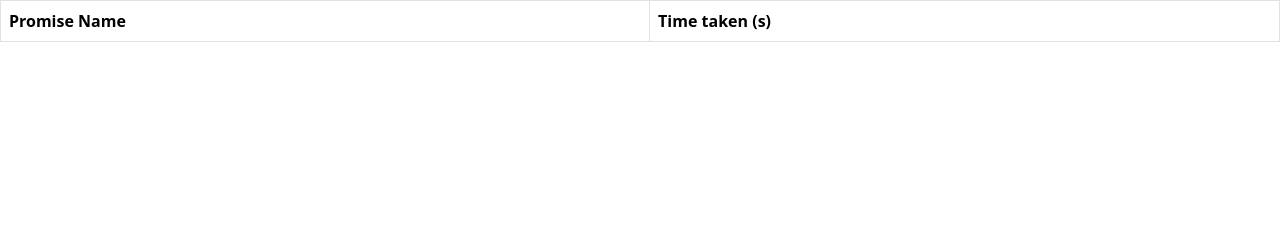
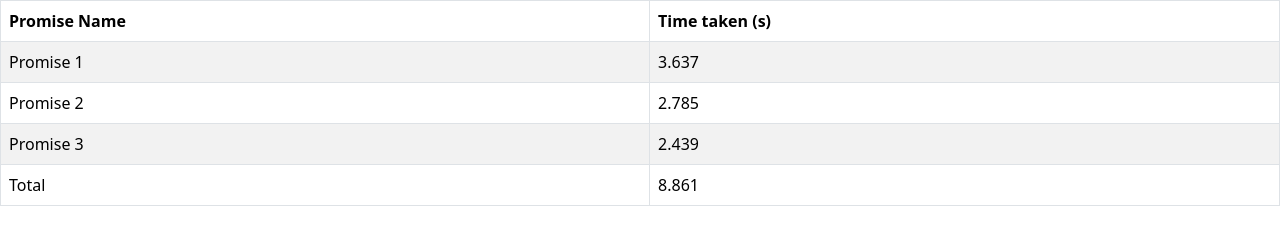
Before and after one commit to acciojob/wait-for-multiple-promises-saajanrana, a website: page main.html in a window 1280 px wide. Drawn offline with nearby package versions, Linux system fonts and the light colour scheme.

Commit message:
created a submission

```diff
--- a/main.html
+++ b/main.html
@@ -13,11 +13,11 @@
 
   <body>
     <!-- the entire body must be written by student -->
-    <table class="table table-striped table-hover table-bordered">
+     <table class="table table-striped table-hover table-bordered">
       <thead>
-        <tr>
-          <th id="one">Promise Name</th>
-          <th id="two">Time taken (s)</th>
+        <tr id="loading">
+          <th>Promise Name</th>
+          <th>Time taken (s)</th>
         </tr>
       </thead>
       <tbody id="output"></tbody>
--- a/script.js
+++ b/script.js
@@ -1,19 +1,59 @@
-let prom1 = new Promise((resolve,reject)=>{
-	resolve("")
-},(Math.floor(Math.random() * 3000)))
+function getRandomDelay() {
+  return Math.floor(Math.random() * 3000) + 1000; // Random time between 1 and 3 seconds in milliseconds
+}
 
-let prom2 = new Promise((resolve,reject)=>{
-	resolve("")
-},(Math.floor(Math.random() * 3000)))
+function createPromise(delay) {
+  return new Promise(resolve => {
+    setTimeout(() => {
+      resolve(delay / 1000); // Resolving with time taken in seconds
+    }, delay);
+  });
+}
 
-let prom3 = new Promise((resolve,reject)=>{
-	resolve("")
-},(Math.floor(Math.random() * 3000)))
+async function populateTable() {
+  const loadingRow = document.createElement('tr');
+  const loadingCell = document.createElement('td');
 
-window.promises = [prom1, prom2, prom3 ];
-Promise.all	(promises)
-.then((value)=>{
-	document.getElementById("output").innerText = value ;
-})
-.catch((err)=>{
-	console.log("error");
+  loadingCell.textContent = 'Loading...';
+  loadingCell.colSpan = 2;
+
+  loadingRow.appendChild(loadingCell);
+  outputTable.appendChild(loadingRow);
+
+  const promises = [
+    createPromise(getRandomDelay()),
+    createPromise(getRandomDelay()),
+    createPromise(getRandomDelay())
+  ];
+
+  const results = await Promise.all(promises);
+
+  outputTable.removeChild(loadingRow);
+
+  results.forEach((time, index) => {
+    const row = document.createElement('tr');
+    const promiseNameCell = document.createElement('td');
+    const timeTakenCell = document.createElement('td');
+
+    promiseNameCell.textContent = `Promise ${index + 1}`;
+    timeTakenCell.textContent = time.toFixed(3);
+
+    row.appendChild(promiseNameCell);
+    row.appendChild(timeTakenCell);
+    outputTable.appendChild(row);
+  });
+
+  const totalRow = document.createElement('tr');
+  const totalPromiseNameCell = document.createElement('td');
+  const totalTimeTakenCell = document.createElement('td');
+
+  totalPromiseNameCell.textContent = 'Total';
+  totalTimeTakenCell.textContent = results.reduce((sum, time) => sum + time, 0).toFixed(3);
+
+  totalRow.appendChild(totalPromiseNameCell);
+  totalRow.appendChild(totalTimeTakenCell);
+  outputTable.appendChild(totalRow);
+}
+
+const outputTable = document.getElementById('output');
+populateTable();
```
